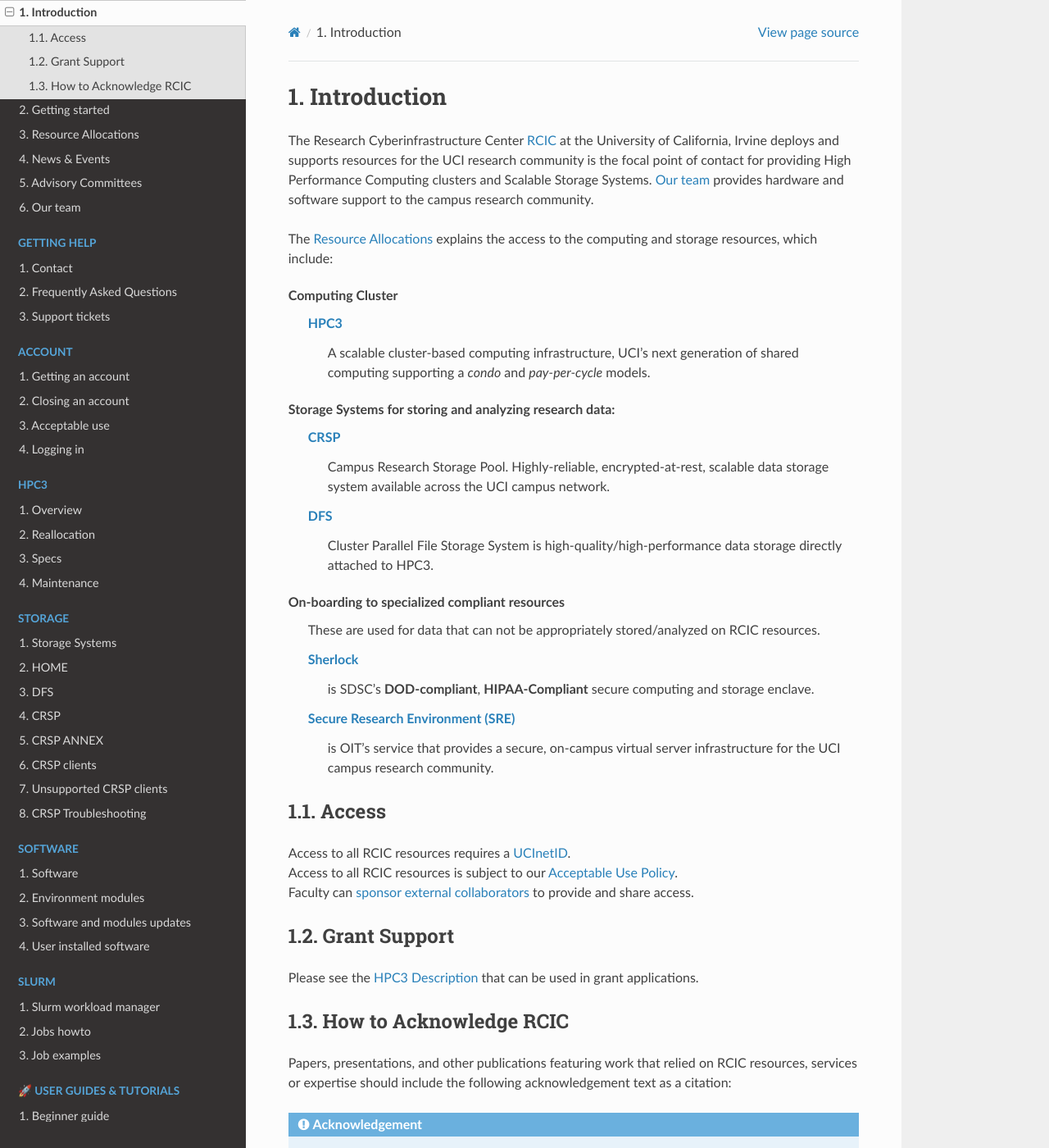
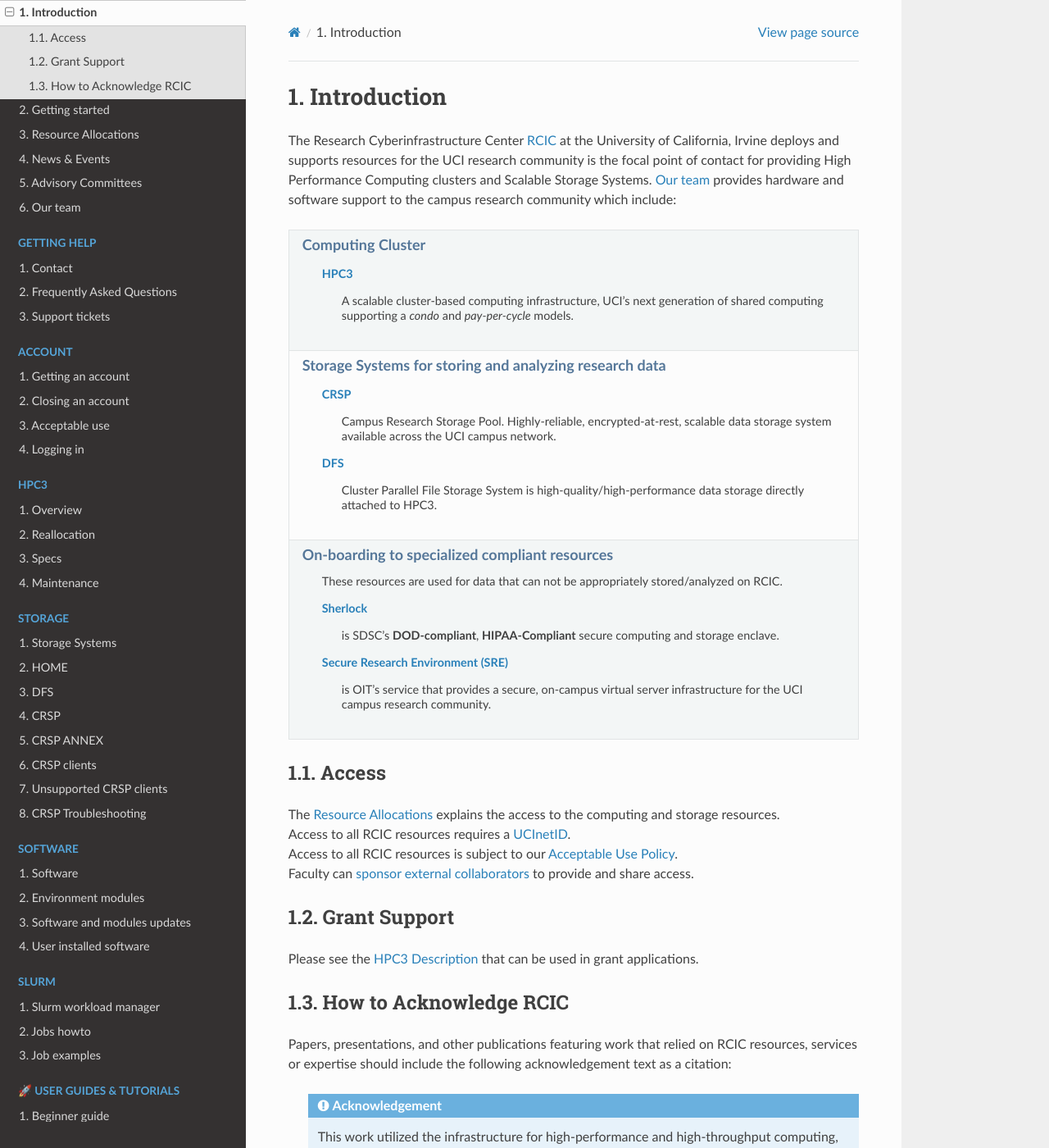
Before and after one commit to RCIC-UCI-Public/website-rcic, a Sphinx documentation site: the page built from docs/source/about/intro.rst, in a window 1280 px wide and 1400 px high. Shown: the whole window at 82% size. Built offline with Sphinx 7.4.7 and the Read the Docs theme 3.1.0, drawn with Linux system fonts in a browser that asks for light colours; some of the changed lines change nothing that is shown.

Commit message:
reformat services as table, easier to see separate blocks

```diff
--- a/docs/source/about/intro.rst
+++ b/docs/source/about/intro.rst
@@ -6,40 +6,44 @@
 The Research Cyberinfrastructure Center :term:`RCIC` at the University of California, Irvine
 deploys and supports resources for the UCI research community is the focal point of contact
 for providing High Performance Computing clusters and Scalable Storage Systems.
-:ref:`dedicated staff` provides hardware and software support to the campus research community.
-
-The :ref:`allocations` explains the access to the computing and storage resources,
+:ref:`dedicated staff` provides hardware and software support to the campus research community
 which include:
 
-**Computing Cluster**
-  :ref:`HPC3 <hpc3>`
-    A scalable cluster-based computing infrastructure, UCI's next generation of
-    shared computing supporting a *condo* and *pay-per-cycle* models.
+.. table::
+   :class: noscroll-table
 
-**Storage Systems for storing and analyzing research data**:
-  :ref:`crsp`
-    Campus Research Storage Pool. Highly-reliable, encrypted-at-rest, scalable data
-    storage system available across the UCI campus network.
-
-  :ref:`dfs`
-    Cluster Parallel File Storage System  is high-quality/high-performance data
-    storage directly attached to HPC3.
-
-**On-boarding to specialized compliant resources**
-  These are used for data that can not be appropriately stored/analyzed on RCIC resources.
-
-  `Sherlock <https://sherlock.sdsc.edu/>`_
-    is SDSC's **DOD-compliant**, **HIPAA-Compliant** secure computing and storage enclave.
-
-  `Secure Research Environment (SRE) <https://www.oit.uci.edu/services/security/sre/>`_
-    is OIT's service that provides a secure, on-campus virtual server infrastructure for the UCI campus research community.
-
+   +---------------------------------------------------------------------------------------------+
+   | :section:`Computing Cluster`                                                                |
+   |   :ref:`HPC3 <hpc3>`                                                                        |
+   |     A scalable cluster-based computing infrastructure, UCI's next generation                |
+   |     of shared computing supporting a *condo* and *pay-per-cycle* models.                    |
+   +---------------------------------------------------------------------------------------------+
+   | :section:`Storage Systems for storing and analyzing research data`                          |
+   |   :ref:`crsp`                                                                               |
+   |     Campus Research Storage Pool. Highly-reliable, encrypted-at-rest, scalable              |
+   |     data storage system available across the UCI campus network.                            |
+   |                                                                                             |
+   |   :ref:`dfs`                                                                                |
+   |     Cluster Parallel File Storage System  is high-quality/high-performance data             |
+   |     storage directly attached to HPC3.                                                      |
+   +---------------------------------------------------------------------------------------------+
+   | :section:`On-boarding to specialized compliant resources`                                   |
+   |   These resources are used for data that can not be appropriately stored/analyzed on RCIC.  |
+   |                                                                                             |
+   |   `Sherlock <https://sherlock.sdsc.edu/>`_                                                  |
+   |      is SDSC's **DOD-compliant**, **HIPAA-Compliant** secure computing and storage enclave. |
+   |                                                                                             |
+   |   `Secure Research Environment (SRE) <https://www.oit.uci.edu/services/security/sre/>`_     |
+   |      is OIT's service that provides a secure, on-campus virtual server                      |
+   |      infrastructure for the UCI campus research community.                                  |
+   +---------------------------------------------------------------------------------------------+
 
 .. _access:
 
 Access
 ------
 
+| The :ref:`allocations` explains the access to the computing and storage resources.
 | Access to all RCIC resources requires a `UCInetID <https://www.oit.uci.edu/services/accounts-passwords/ucinetids/>`_.
 | Access to all RCIC resources is subject to our `Acceptable Use Policy </_static/RCIC-Acceptable-Use-Policy.pdf>`_.
 | Faculty can `sponsor external collaborators <https://uci.service-now.com/sp?id=kb_article_view&sysparm_article=KB0012503>`_ to provide and share access.
@@ -60,11 +64,11 @@
 resources, services or expertise should include the following acknowledgement
 text as a citation:
 
-.. admonition:: Acknowledgement
+  .. admonition:: Acknowledgement
 
-   This work utilized the infrastructure for high-performance and high-throughput computing,
-   research data storage and analysis, and scientific software tool integration built, operated,
-   and updated by the Research Cyberinfrastructure Center (RCIC) at the University of California,
-   Irvine (UCI). The RCIC provides cluster-based systems, application software, and scalable
-   storage to directly support the UCI research community.
-   https://rcic.uci.edu
+     This work utilized the infrastructure for high-performance and high-throughput computing,
+     research data storage and analysis, and scientific software tool integration built, operated,
+     and updated by the Research Cyberinfrastructure Center (RCIC) at the University of California,
+     Irvine (UCI). The RCIC provides cluster-based systems, application software, and scalable
+     storage to directly support the UCI research community.
+     https://rcic.uci.edu
```
